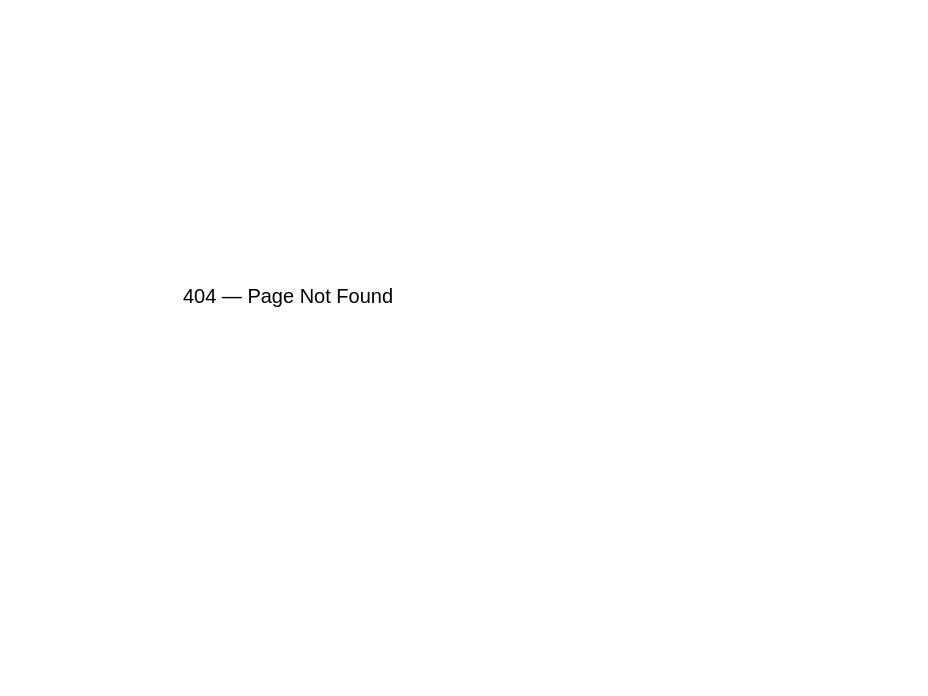
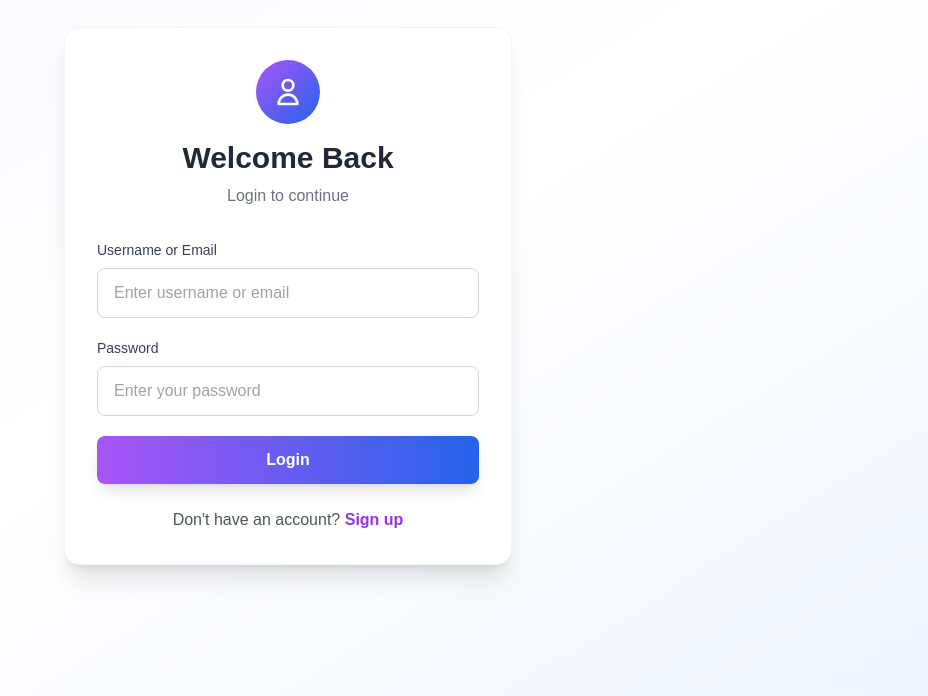
Before and after one commit to Sauravkumarv/EngineNow_taskManagement, a React app in the folder frontend/: page /login in a window 1280 px wide. Before the commit this address had no page. Shown: the part 104-800 px from the top of the page, without its empty margins (352-1280 px from the left). Built offline with nearby package versions, Linux system fonts and the light colour scheme; the HTML template or start-up script is replaced by a standard one.

Commit message:
Ui done of login page

```diff
--- a/frontend/src/App.jsx
+++ b/frontend/src/App.jsx
@@ -2,8 +2,11 @@ import { BrowserRouter,Routes,Route } from "react-router";
 import Home from "../src/pages/Home"
 import NotFound from "../src/pages/NotFound";
 import SignUp from "./components/auth/SignUp";
+import Login from "./components/auth/Login";
 
 function App() {
+
+
   return (
     <BrowserRouter>
       <Routes>
@@ -11,6 +14,7 @@ function App() {
         <Route path="*" element={<NotFound />} />
 
         <Route path="/signup" element={<SignUp/>}/>
+        <Route path="/login" element={<Login/>}/>
       </Routes>
     </BrowserRouter>
   );
--- /dev/null
+++ b/frontend/src/components/auth/Login.jsx
@@ -0,0 +1,231 @@
+import { useEffect, useState, useCallback } from 'react';
+import { useNavigate } from 'react-router';
+import axiosInstance from '../../api/axios';
+
+const Login = () => {
+  const [form, setForm] = useState({
+    identifier: "",
+    password: "",
+  });
+
+  const [errors, setErrors] = useState({
+    identifier: "",
+    password: "",
+  });
+
+  const [loading, setLoading] = useState(false);
+  const navigate = useNavigate();
+  const [isFlipped, setIsFlipped] = useState(false);
+
+  // Flip animation on first load
+  useEffect(() => {
+    const timer = setTimeout(() => {
+      setIsFlipped(true);
+    }, 300);
+    return () => clearTimeout(timer);
+  }, []);
+
+  const handleChange = useCallback((e) => {
+    const { name, value } = e.target;
+    setForm((prev) => ({ ...prev, [name]: value }));
+
+    // Clear error when user types
+    setErrors((prev) => ({ ...prev, [name]: "" }));
+  }, []);
+
+  const handleBlur = (e) => {
+    const { name, value } = e.target;
+    let error = "";
+
+    if (name === "identifier") {
+      if (!value) {
+        error = "Username or email is required";
+      }
+    } else if (name === "password") {
+      if (!value) {
+        error = "Password is required";
+      }
+    }
+
+    setErrors((prev) => ({ ...prev, [name]: error }));
+  };
+
+  const handleSubmit = async (e) => {
+    e.preventDefault();
+
+    // Validate all fields
+    const newErrors = {
+      identifier: "",
+      password: "",
+    };
+
+    if (!form.identifier) {
+      newErrors.identifier = "Username or email is required";
+    }
+
+    if (!form.password) {
+      newErrors.password = "Password is required";
+    }
+
+    setErrors(newErrors);
+
+    // Check if there are any errors
+    if (newErrors.identifier || newErrors.password) {
+      return;
+    }
+
+    // API Call
+    try {
+      setLoading(true);
+      const response = await axiosInstance.post("/auth/login", form);
+
+      if (response.data.success) {
+        // Store token in localStorage
+        localStorage.setItem('token', response.data.token);
+        localStorage.setItem('user', JSON.stringify(response.data.user));
+
+        alert("Login successful!");
+
+        // Clear form
+        setForm({
+          identifier: "",
+          password: "",
+        });
+
+        // Navigate to home
+        navigate("/");
+      }
+    } catch (error) {
+      console.error("Login error:", error);
+
+      // Handle specific errors
+      if (error.response?.data?.message) {
+        alert(error.response.data.message);
+      } else {
+        alert("Failed to login. Please try again.");
+      }
+    } finally {
+      setLoading(false);
+    }
+  };
+
+  return (
+    <div className="min-h-screen bg-gradient-to-br from-purple-50 via-white to-blue-50 flex items-center justify-center p-4 sm:p-6 md:p-8">
+      <div className="w-full max-w-sm sm:max-w-md perspective-1000">
+        <div
+          className={`relative transition-all duration-700 transform-style-3d ${
+            isFlipped ? 'rotate-y-0' : 'rotate-y-90'
+          }`}
+          style={{
+            transformStyle: 'preserve-3d',
+            transform: isFlipped ? 'rotateY(0deg)' : 'rotateY(-90deg)',
+          }}
+        >
+          <div className="bg-white rounded-2xl shadow-xl p-6 sm:p-8 border border-gray-100">
+            {/* Header */}
+            <div className="text-center mb-6 sm:mb-8">
+              <div className="w-14 h-14 sm:w-16 sm:h-16 bg-gradient-to-br from-purple-500 to-blue-600 rounded-full mx-auto mb-3 sm:mb-4 flex items-center justify-center">
+                <svg className="w-7 h-7 sm:w-8 sm:h-8 text-white" fill="none" stroke="currentColor" viewBox="0 0 24 24">
+                  <path strokeLinecap="round" strokeLinejoin="round" strokeWidth={2} d="M16 7a4 4 0 11-8 0 4 4 0 018 0zM12 14a7 7 0 00-7 7h14a7 7 0 00-7-7z" />
+                </svg>
+              </div>
+              <h1 className="text-2xl sm:text-3xl font-bold text-gray-800 mb-2">Welcome Back</h1>
+              <p className="text-sm sm:text-base text-gray-500">Login to continue</p>
+            </div>
+
+            {/* Form */}
+            <form method="POST" onSubmit={handleSubmit}>
+              <div className="space-y-4 sm:space-y-5">
+                {/* Username or Email */}
+                <div>
+                  <label htmlFor="username_email" className="block text-sm font-medium text-gray-700 mb-2">
+                    Username or Email
+                  </label>
+                  <input
+                    type="text"
+                    id="username_email"
+                    name="identifier"
+                    onChange={handleChange}
+                    onBlur={handleBlur}
+                    placeholder="Enter username or email"
+                    value={form.identifier}
+                    disabled={loading}
+                    className={`w-full px-3 sm:px-4 py-2.5 sm:py-3 text-sm sm:text-base border rounded-lg focus:outline-none focus:ring-2 transition-all ${
+                      errors.identifier
+                        ? 'border-red-500 focus:ring-red-500'
+                        : 'border-gray-300 focus:ring-purple-500 focus:border-transparent'
+                    } ${loading ? 'opacity-50 cursor-not-allowed' : ''}`}
+                  />
+                  {errors.identifier && (
+                    <p className="text-red-500 text-xs mt-1">{errors.identifier}</p>
+                  )}
+                </div>
+
+                {/* Password */}
+                <div>
+                  <label htmlFor="password" className="block text-sm font-medium text-gray-700 mb-2">
+                    Password
+                  </label>
+                  <input
+                    type="password"
+                    id="password"
+                    name="password"
+                    onChange={handleChange}
+                    onBlur={handleBlur}
+                    placeholder="Enter your password"
+                    value={form.password}
+                    disabled={loading}
+                    className={`w-full px-3 sm:px-4 py-2.5 sm:py-3 text-sm sm:text-base border rounded-lg focus:outline-none focus:ring-2 transition-all ${
+                      errors.password
+                        ? 'border-red-500 focus:ring-red-500'
+                        : 'border-gray-300 focus:ring-purple-500 focus:border-transparent'
+                    } ${loading ? 'opacity-50 cursor-not-allowed' : ''}`}
+                  />
+                  {errors.password && (
+                    <p className="text-red-500 text-xs mt-1">{errors.password}</p>
+                  )}
+                </div>
+
+                {/* Submit Button */}
+                <button
+                  type="submit"
+                  disabled={loading}
+                  className={`w-full bg-gradient-to-r from-purple-500 to-blue-600 text-white py-2.5 sm:py-3 text-sm sm:text-base rounded-lg font-semibold hover:from-purple-600 hover:to-blue-700 transform hover:scale-[1.02] transition-all duration-200 shadow-lg ${
+                    loading ? 'opacity-50 cursor-not-allowed' : ''
+                  }`}
+                >
+                  {loading ? (
+                    <span className="flex items-center justify-center gap-2">
+                      <svg className="animate-spin h-5 w-5 text-white" xmlns="http://www.w3.org/2000/svg" fill="none" viewBox="0 0 24 24">
+                        <circle className="opacity-25" cx="12" cy="12" r="10" stroke="currentColor" strokeWidth="4"></circle>
+                        <path className="opacity-75" fill="currentColor" d="M4 12a8 8 0 018-8V0C5.373 0 0 5.373 0 12h4zm2 5.291A7.962 7.962 0 014 12H0c0 3.042 1.135 5.824 3 7.938l3-2.647z"></path>
+                      </svg>
+                      Logging in...
+                    </span>
+                  ) : (
+                    'Login'
+                  )}
+                </button>
+              </div>
+
+              {/* Signup Link */}
+              <div className="mt-5 sm:mt-6 text-center">
+                <p className="text-sm sm:text-base text-gray-600">
+                  Don't have an account?{' '}
+                  <a
+                    href="/signup"
+                    className="text-purple-600 font-semibold hover:text-purple-700 transition-colors"
+                  >
+                    Sign up
+                  </a>
+                </p>
+              </div>
+            </form>
+          </div>
+        </div>
+      </div>
+    </div>
+  );
+};
+
+export default Login;
```
